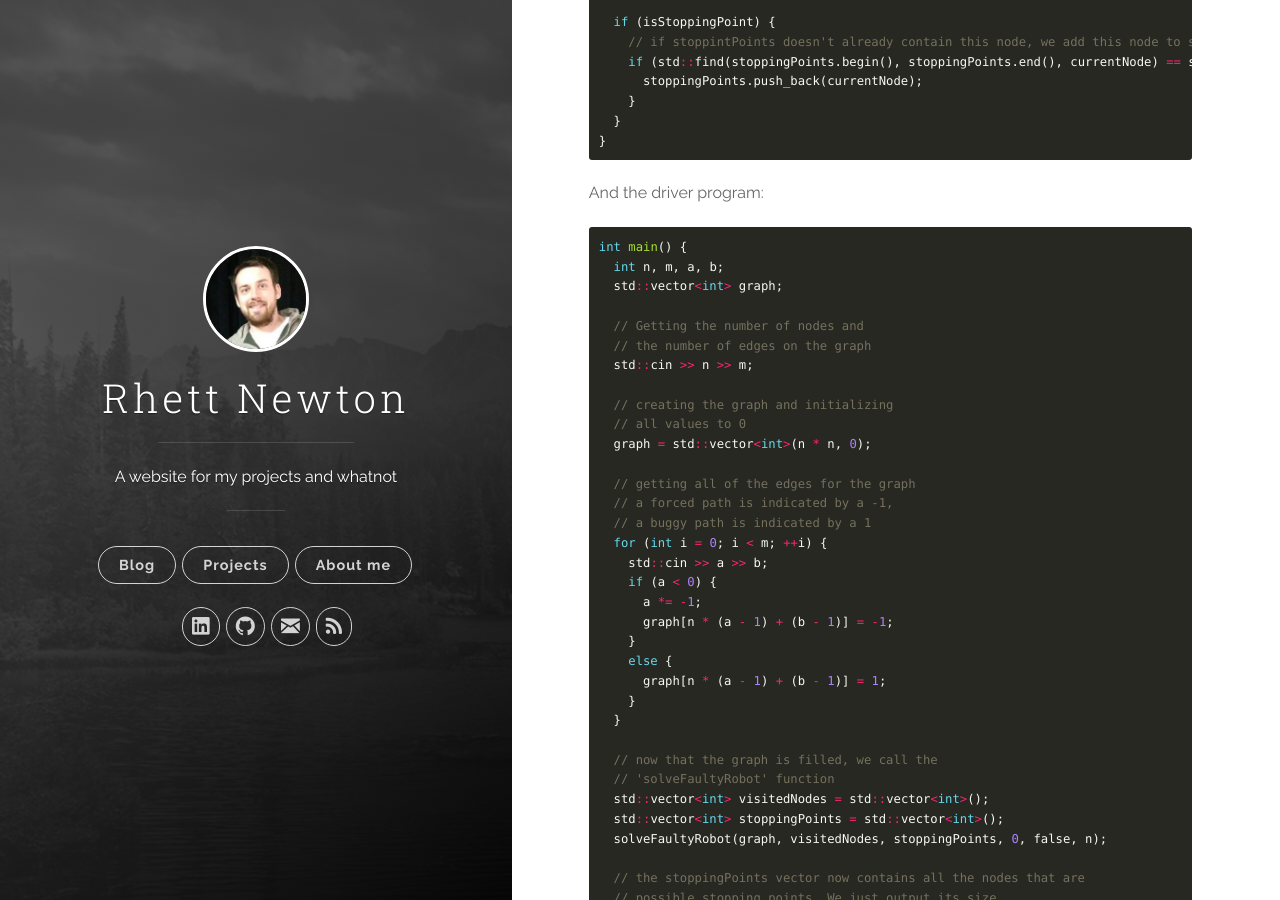
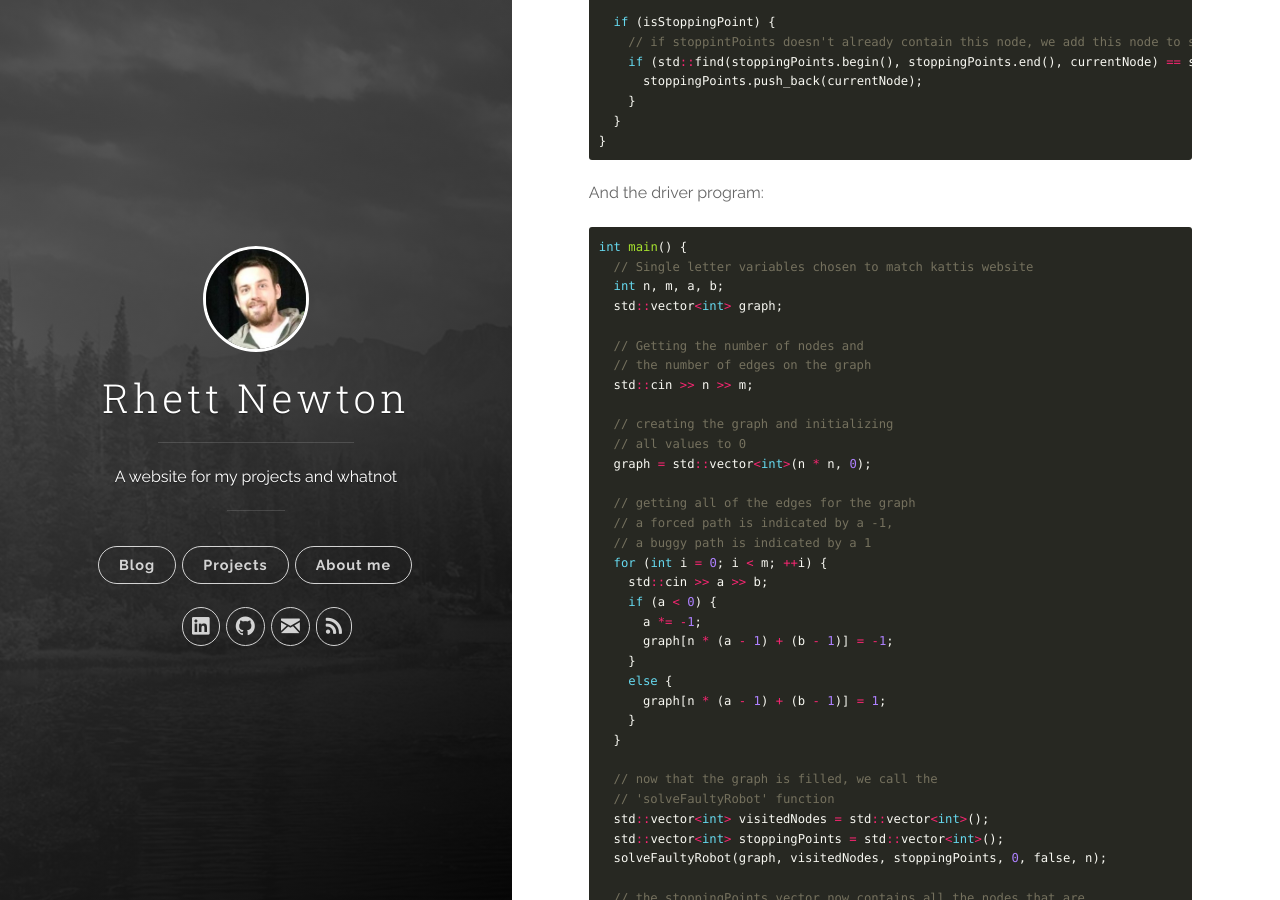
Before and after one commit to rnewton5/rnewton5.github.io, a Jekyll site: the page built from _posts/2018-01-03-faulty-robot-problem.markdown, in a window 1280 px wide and 900 px high, scrolled down 2740 px. Built offline with Jekyll 4.4.1, drawn with Linux system fonts in a browser that asks for light colours; nearby versions of some CDN libraries.

Commit message:
Add extra information

````diff
--- a/_posts/2018-01-03-faulty-robot-problem.markdown
+++ b/_posts/2018-01-03-faulty-robot-problem.markdown
@@ -85,6 +85,7 @@ And the driver program:
 
 ```c++
 int main() {
+  // Single letter variables chosen to match kattis website
   int n, m, a, b;
   std::vector<int> graph;
 
````
